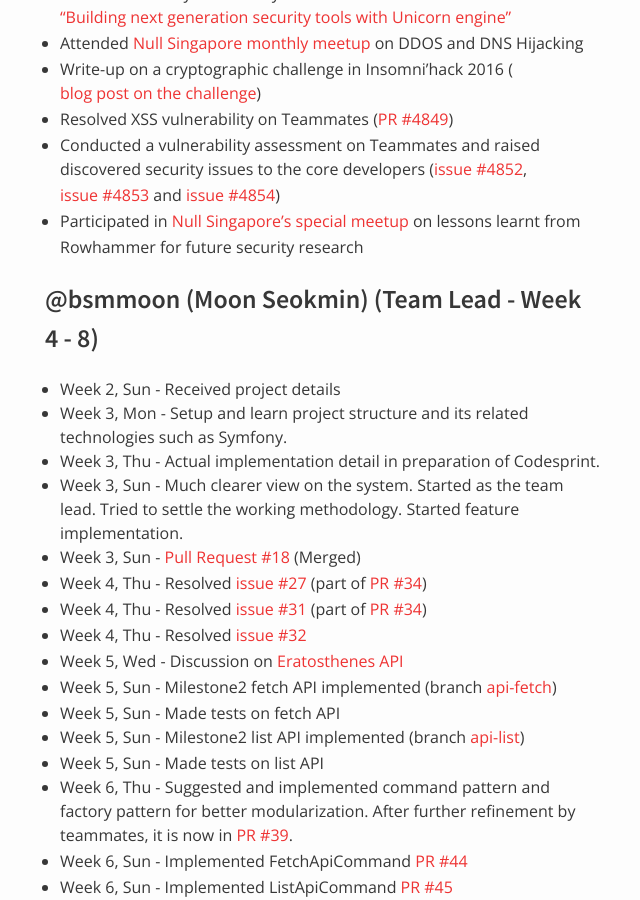
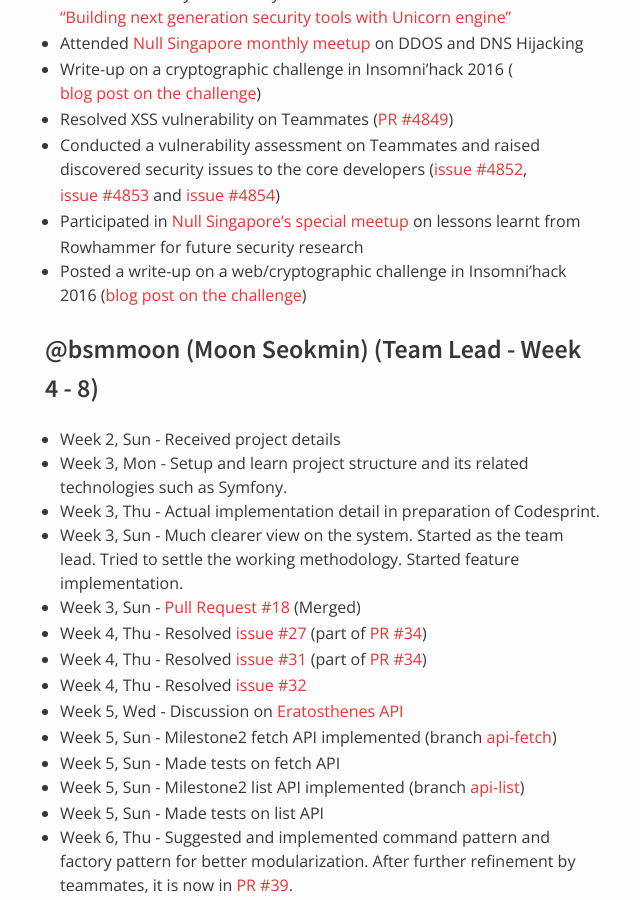
Before and after one commit to nus-oss/cs3281-AY1516S2-website, a Jekyll site: the page built from teams/codebender.md, in a window 1280 px wide and 900 px high, scrolled down 6596 px. Shown: the whole window, without its empty margins (325-965 px from the left). Built offline with Jekyll 4.4.1, drawn with Linux system fonts in a browser that asks for light colours.

Commit message:
Update KY's tech expertise progress

```diff
--- a/teams/codebender.md
+++ b/teams/codebender.md
@@ -204,6 +204,7 @@
 * Resolved XSS vulnerability on Teammates ([PR #4849](https://github.com/TEAMMATES/teammates/pull/4849))
 * Conducted a vulnerability assessment on Teammates and raised discovered security issues to the core developers ([issue #4852](https://github.com/TEAMMATES/teammates/issues/4852), [issue #4853](https://github.com/TEAMMATES/teammates/issues/4853) and [issue #4854](https://github.com/TEAMMATES/teammates/issues/4854))
 * Participated in [Null Singapore's special meetup](http://www.meetup.com/Null-Singapore-The-Open-Security-Community/events/229196202/) on lessons learnt from Rowhammer for future security research
+* Posted a write-up on a web/cryptographic challenge in Insomni'hack 2016 ([blog post on the challenge](http://cs3281-2.blogspot.sg/2016/03/te-insomnihack-2016-teaser-fridginator.html))
 
 ### @bsmmoon (Moon Seokmin) (Team Lead - Week 4 - 8)
 * Week 2, Sun - Received project details
```
